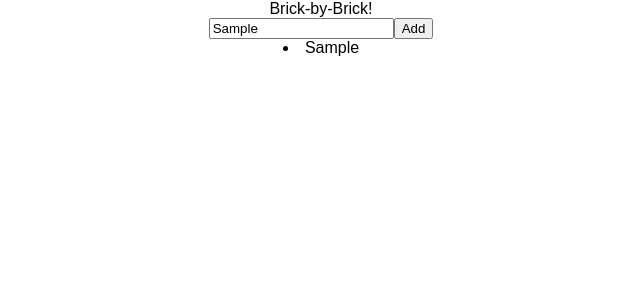
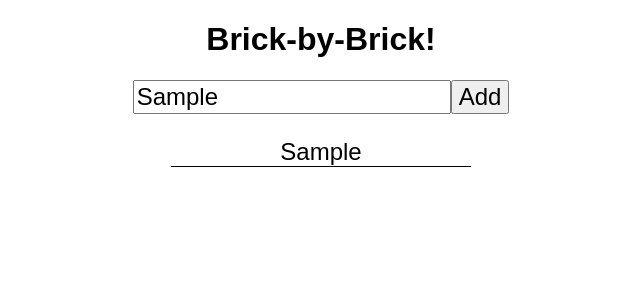
Before and after one commit to stujfiter/brick-ui, a React (Create React App) app: page / in a window 1280 px wide. Both pictures are taken after typing "Sample" into the empty fields and a click on the button "Add". Shown: the top 300 px of the page, without its empty margins (319-959 px from the left). Built offline with nearby package versions, Linux system fonts and the light colour scheme; no server answers.

Commit message:
Styled the brick-list

```diff
--- a/src/App.css
+++ b/src/App.css
@@ -26,3 +26,24 @@
   from { transform: rotate(0deg); }
   to { transform: rotate(360deg); }
 }
+
+.App button, input {
+  font-size: x-large;
+}
+
+.brick-list ul {
+  list-style: none;
+  padding: 0px;
+  font-size: x-large;
+}
+
+.brick-list {
+  width: 300px;
+  margin: auto;
+  padding: 0px;
+  list-style: none;
+}
+
+.brick-list li {
+  border-bottom: 1px solid;
+}
--- a/src/App.js
+++ b/src/App.js
@@ -28,11 +28,32 @@ class NewPiece extends Component {
 }
 
 class BrickList extends Component {
-  constructor(props) {
+  render() {
+    const listItems = [];
+
+    this.props.bricks.forEach((brick) => {
+      listItems.push(
+        <li key={brick.description}>{brick.description}</li>
+      );
+    });
+
+    return (
+      <div className="brick-list">
+        <ul>
+          {listItems}
+        </ul>
+      </div>
+    );
+  }
+}
+
+class App extends Component {
+  constructor (props) {
     super(props);
     this.state = {
       bricks: []
     };
+
     this.onAddBrick = this.onAddBrick.bind(this);
   }
 
@@ -60,29 +81,11 @@ class BrickList extends Component {
   }
 
   render() {
-    const listItems = [];
-
-    this.state.bricks.forEach((brick) => {
-      listItems.push(
-        <li key={brick.description}>{brick.description}</li>
-      );
-    });
-
-    return (
-      <div className="App">
-        <NewPiece onAddBrick={this.onAddBrick}/>
-        {listItems}
-      </div>
-    );
-  }
-}
-
-class App extends Component {
-  render() {
     return (
       <div id="root" className="App">
-        Brick-by-Brick!
-        <BrickList />
+        <h1>Brick-by-Brick!</h1>
+        <NewPiece onAddBrick={this.onAddBrick}/>
+        <BrickList bricks={this.state.bricks}/>
       </div>
     );
   }
```
